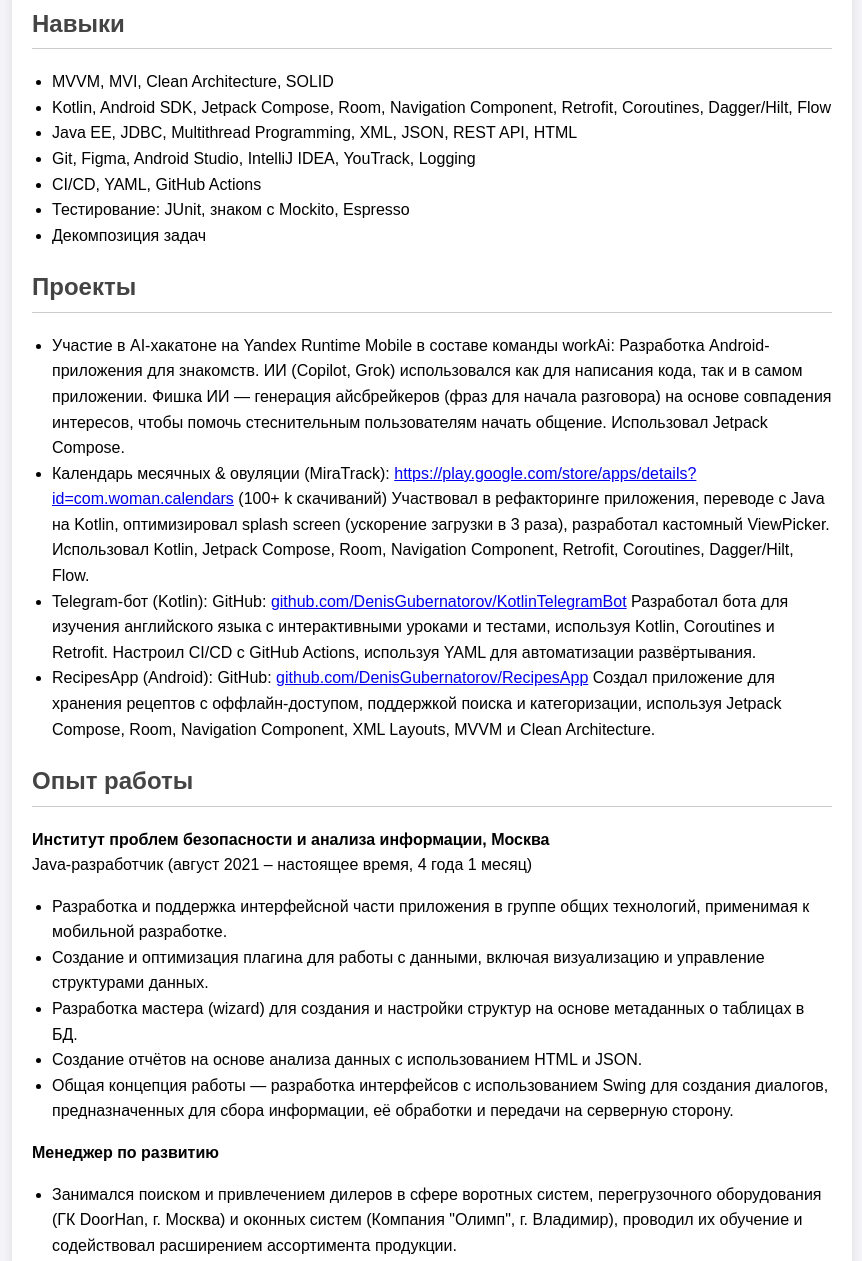
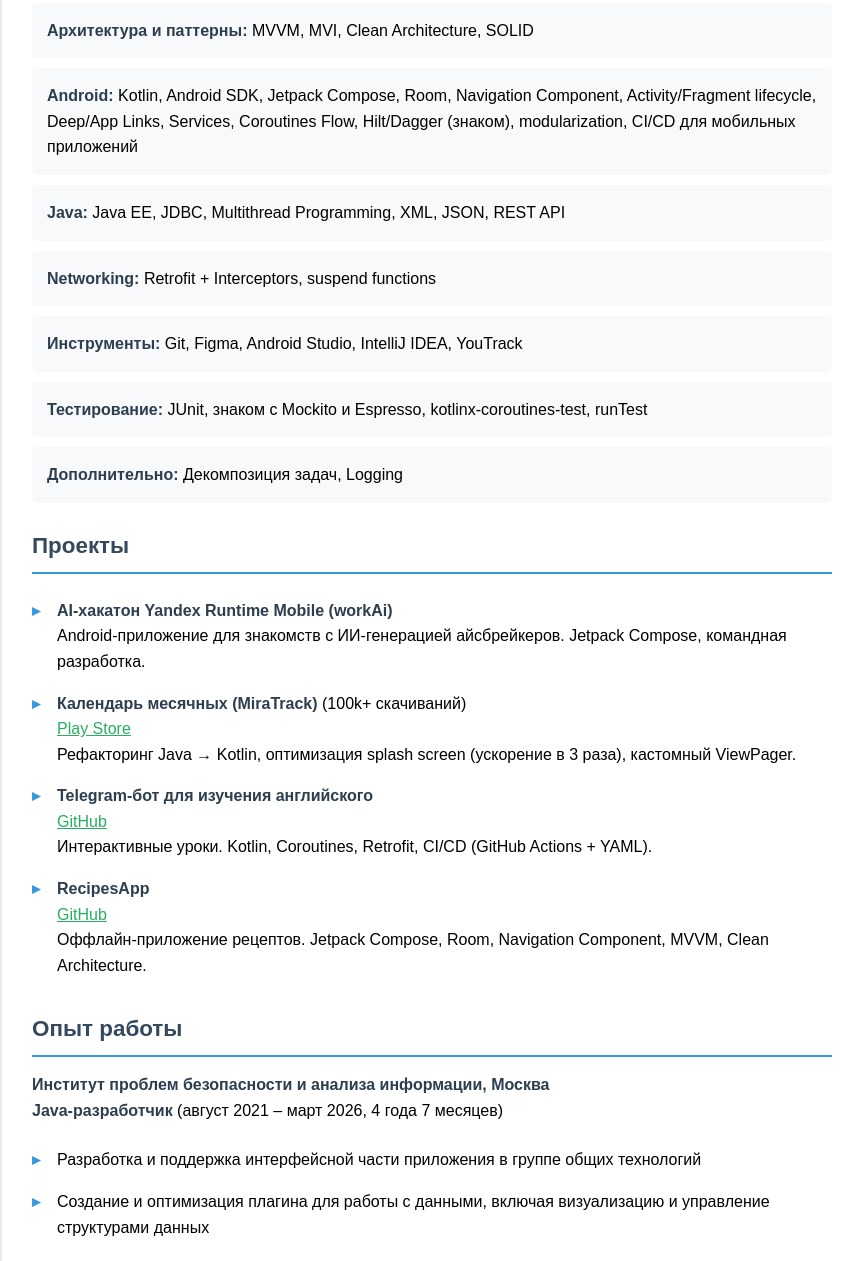
Before and after one commit to DenisGubernatorov/resume, a plain HTML site: page index.html in a window 1280 px wide. Shown: the part 676-1937 px from the top of the page, without its empty margins (208-1070 px from the left). Drawn offline with Linux system fonts and the light colour scheme.

Commit message:
Update index.html
обновленное резюме

```diff
--- a/index.html
+++ b/index.html
@@ -16,108 +16,176 @@
             max-width: 800px;
             margin: 0 auto;
             background: #fff;
-            padding: 20px;
-            border-radius: 5px;
-            box-shadow: 0 0 10px rgba(0, 0, 0, 0.1);
+            padding: 30px;
+            border-radius: 8px;
+            box-shadow: 0 4px 20px rgba(0, 0, 0, 0.1);
         }
         h1 {
-            color: #333;
+            color: #2c3e50;
             text-align: center;
+            margin-bottom: 10px;
+            font-size: 2.2em;
         }
         .contact {
             text-align: center;
-            margin-bottom: 20px;
+            margin-bottom: 30px;
             color: #0066cc;
+            font-size: 1.1em;
         }
         .contact a {
             color: #0066cc;
             text-decoration: none;
-            margin: 0 10px;
+            margin: 0 8px;
+            font-weight: 500;
         }
         .contact a:hover {
             text-decoration: underline;
         }
         h2 {
-            color: #444;
-            border-bottom: 1px solid #ccc;
-            padding-bottom: 5px;
+            color: #34495e;
+            border-bottom: 2px solid #3498db;
+            padding-bottom: 8px;
+            margin-top: 30px;
+            margin-bottom: 15px;
+            font-size: 1.4em;
         }
+        h2:first-child { margin-top: 0; }
+        p { margin: 10px 0; }
+        strong { color: #2c3e50; }
         ul {
-            list-style-type: disc;
-            padding-left: 20px;
+            list-style-type: none;
+            padding-left: 0;
         }
-        .section {
-            margin-bottom: 20px;
+        ul li {
+            padding: 8px 0;
+            position: relative;
+            padding-left: 25px;
+        }
+        ul li:before {
+            content: "▸";
+            color: #3498db;
+            font-weight: bold;
+            position: absolute;
+            left: 0;
+        }
+        .section { margin-bottom: 25px; }
+        .skills-group {
+            background: #f8f9fa;
+            padding: 15px;
+            border-radius: 5px;
+            margin: 10px 0;
+        }
+        .project-link {
+            color: #27ae60;
+            font-weight: 500;
+        }
+        .project-link:hover {
+            text-decoration: underline;
+        }
+        @media (max-width: 600px) {
+            .container { padding: 20px; }
+            h1 { font-size: 1.8em; }
         }
     </style>
 </head>
 <body>
 <div class="container">
+
     <h1>Денис Юрьевич Губернаторов</h1>
     <div class="contact">
         <a href="mailto:dygubernatorov@gmail.com">dygubernatorov@gmail.com</a> |
         <a href="https://t.me/dygubernatorov">Telegram: @dygubernatorov</a> |
-            <a href="https://github.com/DenisGubernatorov">GitHub: github.com/DenisGubernatorov</a> |
-            <a href="https://denisgubernatorov.github.io/resume/">Личный сайт: denisgubernatorov.github.io/resume/</a><br>
-            Телефон: +7 (999) 523-35-05 | Владимир, Россия<br>
-            Готов к командировкам
+        GitHub: github.com/DenisGubernatorov<br>
+        github.com/DenisGubernatorov/resume/<br>
+        <strong>Телефон:</strong> +7 (999) 523-35-05 |
+        <strong>Владимир, Россия</strong>
     </div>
+
     <div class="section">
         <h2>О себе</h2>
-            <p>Android-разработчик с опытом в Java-разработке, активно развивающийся в мобильной разработке. Вникаю в бизнес-логику задач, обладаю настойчивостью, коммуникабельностью и ориентацией на результат. Имею опыт привлечения партнеров и обучения, что помогает эффективно работать в команде. Аналитический склад ума, интерес к новым технологиям.<br>Готов самостоятельно разрабатывать задачи небольшой и средней сложности в Android-разработке, а для более сложных проектов обеспечиваю выполнение под контролем опытных коллег.<br>Открыт к сотрудничеству с молодыми специалистами, обладающими глубоким опытом. <br>Языки: Русский (родной), Английский (B1, читаю техническую документацию)<br>Хобби: чтение, новинки техники, MMORPG.</p>
+        <p>Android-разработчик (Kotlin, Jetpack Compose). Обладаю 4+ годами enterprise-разработки на Java. Быстро вникаю в бизнес-логику, обладаю аналитическим умом и опытом командной работы. Готов разрабатывать задачи небольшой и средней сложности самостоятельно под руководством senior-разработчика.</p>
+        <p><strong>Языки:</strong> Русский (родной), Английский (B1, уверенная работа с технической документацией)<br>
+        <strong>Хобби:</strong> чтение, новинки технологий, MMORPG</p>
     </div>
+
     <div class="section">
         <h2>Занятость</h2>
         <p>Полная занятость, частичная занятость, проектная работа</p>
     </div>
+
     <div class="section">
         <h2>Навыки</h2>
-            <ul>
-                <li>MVVM, MVI, Clean Architecture, SOLID</li>
-                <li>Kotlin, Android SDK, Jetpack Compose, Room, Navigation Component, Retrofit, Coroutines, Dagger/Hilt, Flow</li>
-                <li>Java EE, JDBC, Multithread Programming, XML, JSON, REST API, HTML</li>
-                <li>Git, Figma, Android Studio, IntelliJ IDEA, YouTrack, Logging</li>
-                <li>CI/CD, YAML, GitHub Actions</li>
-                <li>Тестирование: JUnit, знаком с Mockito, Espresso</li>
-                <li>Декомпозиция задач</li>
-            </ul>
+        <div class="skills-group">
+            <strong>Архитектура и паттерны:</strong> MVVM, MVI, Clean Architecture, SOLID
         </div>
+        <div class="skills-group">
+            <strong>Android:</strong> Kotlin, Android SDK, Jetpack Compose, Room, Navigation Component, Activity/Fragment lifecycle, Deep/App Links, Services, Coroutines Flow, Hilt/Dagger (знаком), modularization, CI/CD для мобильных приложений
+        </div>
+        <div class="skills-group">
+            <strong>Java:</strong> Java EE, JDBC, Multithread Programming, XML, JSON, REST API
+        </div>
+        <div class="skills-group">
+            <strong>Networking:</strong> Retrofit + Interceptors, suspend functions
+        </div>
+        <div class="skills-group">
+            <strong>Инструменты:</strong> Git, Figma, Android Studio, IntelliJ IDEA, YouTrack
+        </div>
+        <div class="skills-group">
+            <strong>Тестирование:</strong> JUnit, знаком с Mockito и Espresso, kotlinx-coroutines-test, runTest
+        </div>
+        <div class="skills-group">
+            <strong>Дополнительно:</strong> Декомпозиция задач, Logging
+        </div>
+    </div>
+
     <div class="section">
         <h2>Проекты</h2>
         <ul>
-                <li>Участие в AI-хакатоне на Yandex Runtime Mobile в составе команды workAi: Разработка Android-приложения для знакомств. ИИ (Copilot, Grok) использовался как для написания кода, так и в самом приложении. Фишка ИИ — генерация айсбрейкеров (фраз для начала разговора) на основе совпадения интересов, чтобы помочь стеснительным пользователям начать общение. Использовал Jetpack Compose.</li>
-                <li>Календарь месячных & овуляции (MiraTrack): <a href="https://play.google.com/store/apps/details?id=com.woman.calendars">https://play.google.com/store/apps/details?id=com.woman.calendars</a> (100+ k скачиваний) Участвовал в рефакторинге приложения, переводе с Java на Kotlin, оптимизировал splash screen (ускорение загрузки в 3 раза), разработал кастомный ViewPicker. Использовал Kotlin, Jetpack Compose, Room, Navigation Component, Retrofit, Coroutines, Dagger/Hilt, Flow.</li>
-                <li>Telegram-бот (Kotlin): GitHub: <a href="https://github.com/DenisGubernatorov/KotlinTelegramBot">github.com/DenisGubernatorov/KotlinTelegramBot</a> Разработал бота для изучения английского языка с интерактивными уроками и тестами, используя Kotlin, Coroutines и Retrofit. Настроил CI/CD с GitHub Actions, используя YAML для автоматизации развёртывания.</li>
-                <li>RecipesApp (Android): GitHub: <a href="https://github.com/DenisGubernatorov/RecipesApp">github.com/DenisGubernatorov/RecipesApp</a> Создал приложение для хранения рецептов с оффлайн-доступом, поддержкой поиска и категоризации, используя Jetpack Compose, Room, Navigation Component, XML Layouts, MVVM и Clean Architecture.</li>
+            <li><strong>AI-хакатон Yandex Runtime Mobile (workAi)</strong><br>
+            Android-приложение для знакомств с ИИ-генерацией айсбрейкеров. Jetpack Compose, командная разработка.</li>
+            <li><strong>Календарь месячных (MiraTrack)</strong> (100k+ скачиваний)<br>
+            <a href="https://play.google.com/store/apps/details?id=com.woman.calendar" class="project-link">Play Store</a><br>
+            Рефакторинг Java → Kotlin, оптимизация splash screen (ускорение в 3 раза), кастомный ViewPager.</li>
+            <li><strong>Telegram-бот для изучения английского</strong><br>
+            <a href="https://github.com/DenisGubernatorov/KotlinTelegramBot" class="project-link">GitHub</a><br>
+            Интерактивные уроки. Kotlin, Coroutines, Retrofit, CI/CD (GitHub Actions + YAML).</li>
+            <li><strong>RecipesApp</strong><br>
+            <a href="https://github.com/DenisGubernatorov/RecipesApp" class="project-link">GitHub</a><br>
+            Оффлайн-приложение рецептов. Jetpack Compose, Room, Navigation Component, MVVM, Clean Architecture.</li>
         </ul>
     </div>
+
     <div class="section">
         <h2>Опыт работы</h2>
-            <p><strong>Институт проблем безопасности и анализа информации, Москва</strong><br>Java-разработчик (август 2021 – настоящее время, 4 года 1 месяц)</p>
+        <p><strong>Институт проблем безопасности и анализа информации, Москва</strong><br>
+        <strong>Java-разработчик</strong> (август 2021 – март 2026, 4 года 7 месяцев)</p>
         <ul>
-                <li>Разработка и поддержка интерфейсной части приложения в группе общих технологий, применимая к мобильной разработке.</li>
-                <li>Создание и оптимизация плагина для работы с данными, включая визуализацию и управление структурами данных.</li>
-                <li>Разработка мастера (wizard) для создания и настройки структур на основе метаданных о таблицах в БД.</li>
-                <li>Создание отчётов на основе анализа данных с использованием HTML и JSON.</li>
-                <li>Общая концепция работы — разработка интерфейсов с использованием Swing для создания диалогов, предназначенных для сбора информации, её обработки и передачи на серверную сторону.</li>
+            <li>Разработка и поддержка интерфейсной части приложения в группе общих технологий</li>
+            <li>Создание и оптимизация плагина для работы с данными, включая визуализацию и управление структурами данных</li>
+            <li>Разработка мастера (wizard) для создания и настройки структур на основе метаданных из БД</li>
+            <li>Создание отчётов на основе анализа данных с использованием HTML и JSON</li>
+            <li>Общая концепция работы — разработка интерфейсов с использованием Swing</li>
         </ul>
-            <p><strong>Менеджер по развитию</strong></p>
-            <ul>
-                <li>Занимался поиском и привлечением дилеров в сфере воротных систем, перегрузочного оборудования (ГК DoorHan, г. Москва) и оконных систем (Компания "Олимп", г. Владимир), проводил их обучение и содействовал расширением ассортимента продукции.</li>
-            </ul>
+        <p><strong>Менеджер по развитию (до 2021 года)</strong><br>
+        Привлечение и обучение дилеров (ГК DoorHan, «Олимп»). Расширение ассортимента.</p>
     </div>
+
     <div class="section">
         <h2>Образование</h2>
-            <p>Владимирский государственный университет им. Столетовых, Владимир<br>Физико-математический факультет, преподаватель физики (1996–2001)</p>
-            <p>СПТУ №33, Владимир<br>Оператор ЭВМ, программист (1994–1996)</p>
+        <p><strong>Владимирский государственный университет им. Столетовых</strong><br>
+        Физико-математический факультет, преподаватель физики (1996–2001)</p>
+        <p><strong>СПТУ №33</strong><br>
+        Оператор ЭВМ, программист (1994–1996)</p>
     </div>
+
     <div class="section">
         <h2>Дополнительное образование</h2>
         <ul>
-                <li>Android-разработчик (2024–начало 2025, завершен): Освоил Kotlin, Jetpack Compose, Room, MVVM, реализовал проекты в области Android-разработки.</li>
-                <li>Тестировщик ПО, RocketBrain (2020)</li>
+            <li><strong>Android-разработчик</strong> (2024–2025): Kotlin, Jetpack Compose</li>
+            <li><strong>Тестировщик ПО</strong> (RocketBrain, 2020)</li>
         </ul>
     </div>
+
 </div>
 </body>
 </html>
```
Lines whose indentation alone changed are shown as unchanged.
